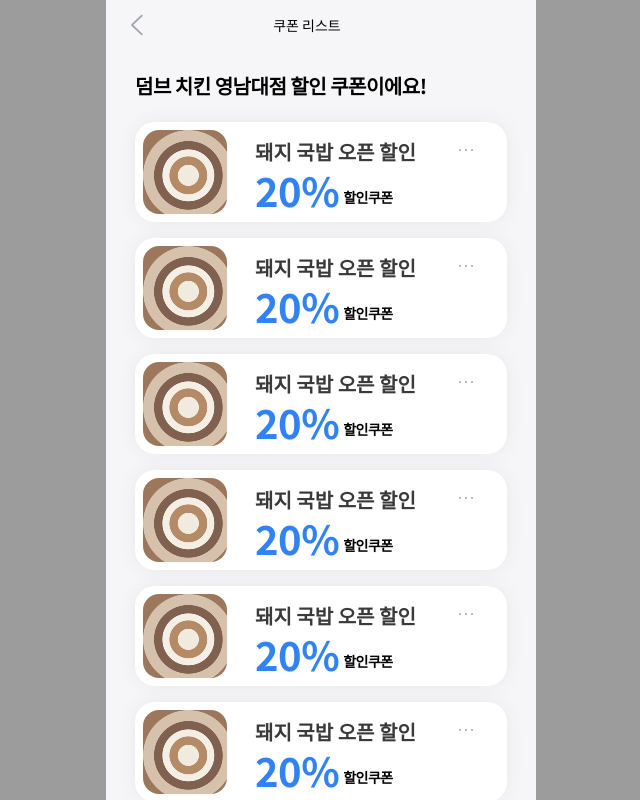
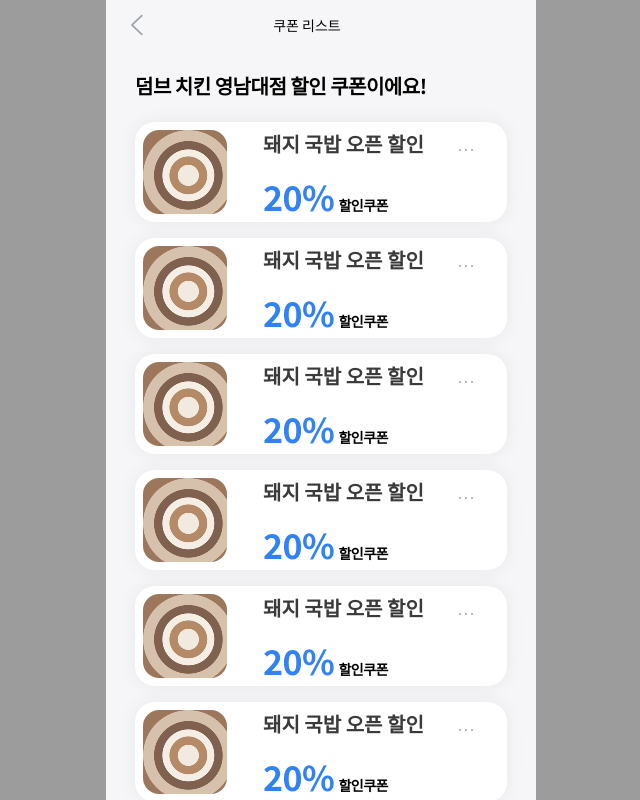
Before and after one commit to YU-Capstone-Design/All-Ligo-Web, a React (Vite) app: page /guest/coupons in a window 1280 px wide. Shown: the whole page, without its empty margins (319-959 px from the left). Built offline with nearby package versions, Linux system fonts and the light colour scheme; a web font is replaced by a local one.

Commit message:
fix : 쿠폰 목록 UI 수정

```diff
--- a/src/pages/GuestCouponList.jsx
+++ b/src/pages/GuestCouponList.jsx
@@ -60,19 +60,19 @@ const CouponImage = ({ imageUrl }) => (
 );
 
 const CouponCard = ({ coupon }) => (
-  <article className="relative flex w-full items-start overflow-hidden rounded-[20px] bg-white p-[8px] shadow-[0_0_20px_rgba(0,0,0,0.06)]">
-    <div className="flex min-w-0 items-start gap-[28px] pr-[52px]">
+  <article className="relative flex h-[100px] w-full items-start overflow-hidden rounded-[20px] bg-white p-[8px] shadow-[0_0_20px_rgba(0,0,0,0.06)]">
+    <div className="flex min-w-0 items-start gap-[36px] pr-[52px]">
       <CouponImage imageUrl={coupon.imageUrl} />
 
-      <div className="min-w-0 flex-1 pt-[8px]">
+      <div className="flex h-[84px] min-w-0 flex-1 flex-col justify-between">
         <h2 className="truncate text-[20px] font-bold leading-[28px] text-[#3A3A3A]">
           {coupon.title}
         </h2>
-        <div className="mt-[4px] flex min-w-0 items-end whitespace-nowrap">
-          <span className="shrink-0 text-[40px] font-bold leading-[40px] tracking-[-0.5px] text-[#3182F6]">
+        <div className="flex min-w-0 items-baseline gap-[4px] whitespace-nowrap">
+          <span className="shrink-0 text-[34px] font-bold leading-[34px] tracking-[-0.5px] text-[#3182F6]">
             {coupon.discount}
           </span>
-          <span className="mb-[6px] ml-[4px] shrink-0 text-[14px] font-semibold leading-[14px] tracking-[-0.5px] text-black">
+          <span className="shrink-0 text-[14px] font-semibold leading-[14px] tracking-[-0.5px] text-black">
             {coupon.type}
           </span>
         </div>
--- a/src/pages/mypage/Mypage.jsx
+++ b/src/pages/mypage/Mypage.jsx
@@ -320,18 +320,18 @@ const MyPage = () => {
           {couponList.map((coupon) => (
             <article
               key={coupon.couponId}
-              className="relative flex rounded-[16px] bg-white p-[12px] shadow-[0_8px_20px_rgba(23,35,53,0.08)]"
+              className="relative flex h-[98px] rounded-[16px] bg-white p-[12px] shadow-[0_8px_20px_rgba(23,35,53,0.08)]"
             >
               <CouponImage imageUrl={coupon.imageUrl} />
-              <div className="ml-[14px] min-w-0 flex-1">
+              <div className="ml-[22px] flex h-[74px] min-w-0 flex-1 flex-col justify-between">
                 <h3 className="truncate text-[20px] font-bold text-[#3A3A3A]">
                   {coupon.menuName}
                 </h3>
-                <p className="mt-[3px] flex items-end gap-[2px]">
-                  <span className="text-[40px] leading-[42px] font-bold text-[#3182F6]">
+                <p className="flex items-baseline gap-[4px]">
+                  <span className="text-[34px] leading-[34px] font-bold text-[#3182F6]">
                     {formatDiscount(coupon)}
                   </span>
-                  <span className="pb-[3px] text-[14px] font-semibold text-[#000000]">
+                  <span className="text-[14px] font-semibold leading-[14px] text-[#000000]">
                     할인쿠폰
                   </span>
                 </p>
```
